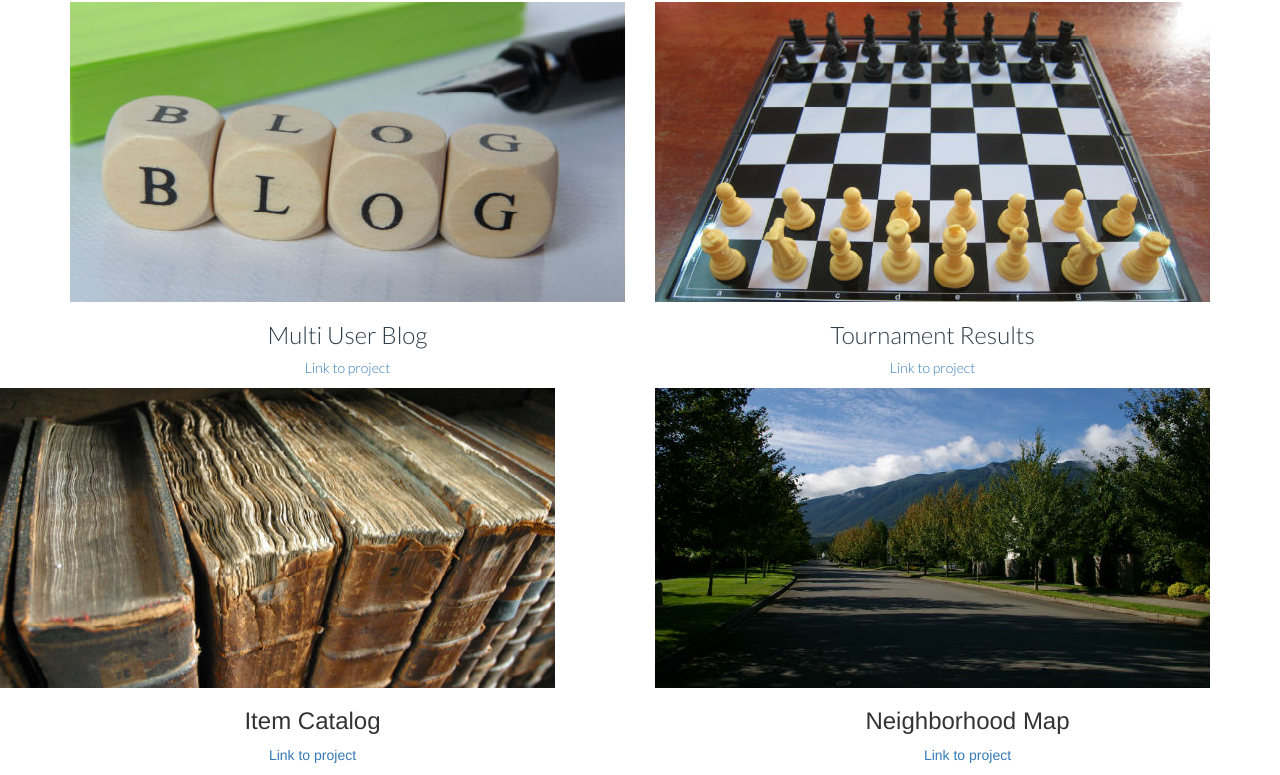
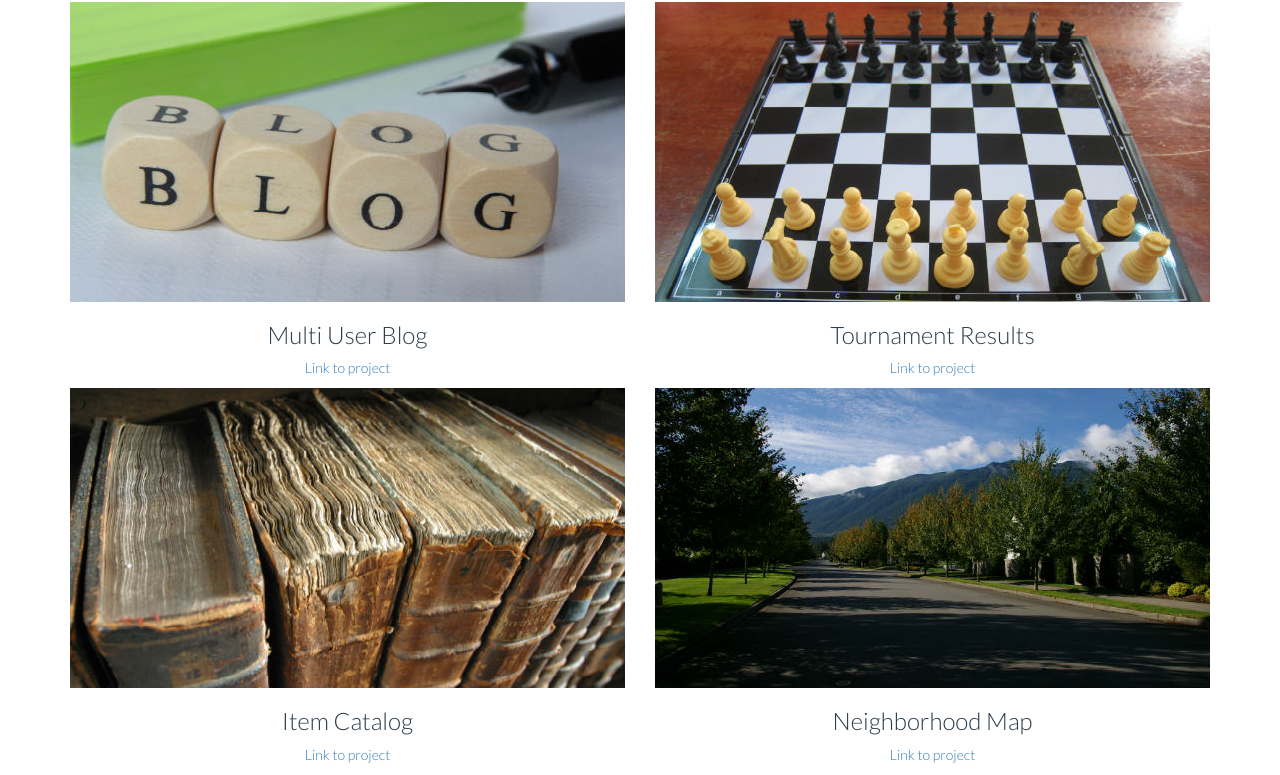
Before and after one commit to jholmes16/Portfolio, a plain HTML site: page index.html in a window 1280 px wide. Shown: the part 620-1395 px from the top of the page. Drawn offline with Linux system fonts and the light colour scheme.

Commit message:
Correct section tags

```diff
--- a/index.html
+++ b/index.html
@@ -52,8 +52,8 @@
                     <h3>Tournament Results</h3>
                     <p><a href="http://github.com">Link to project</a></p>
                 </div>
-            </div>
-            <div class="row text-center">
+            </section>
+            <section class="row text-center">
                 <div class="col-md-6">
                     <img src="images/item_catalog.jpg" class="img-responsive" alt="old books">
                     <h3>Item Catalog</h3>
```
